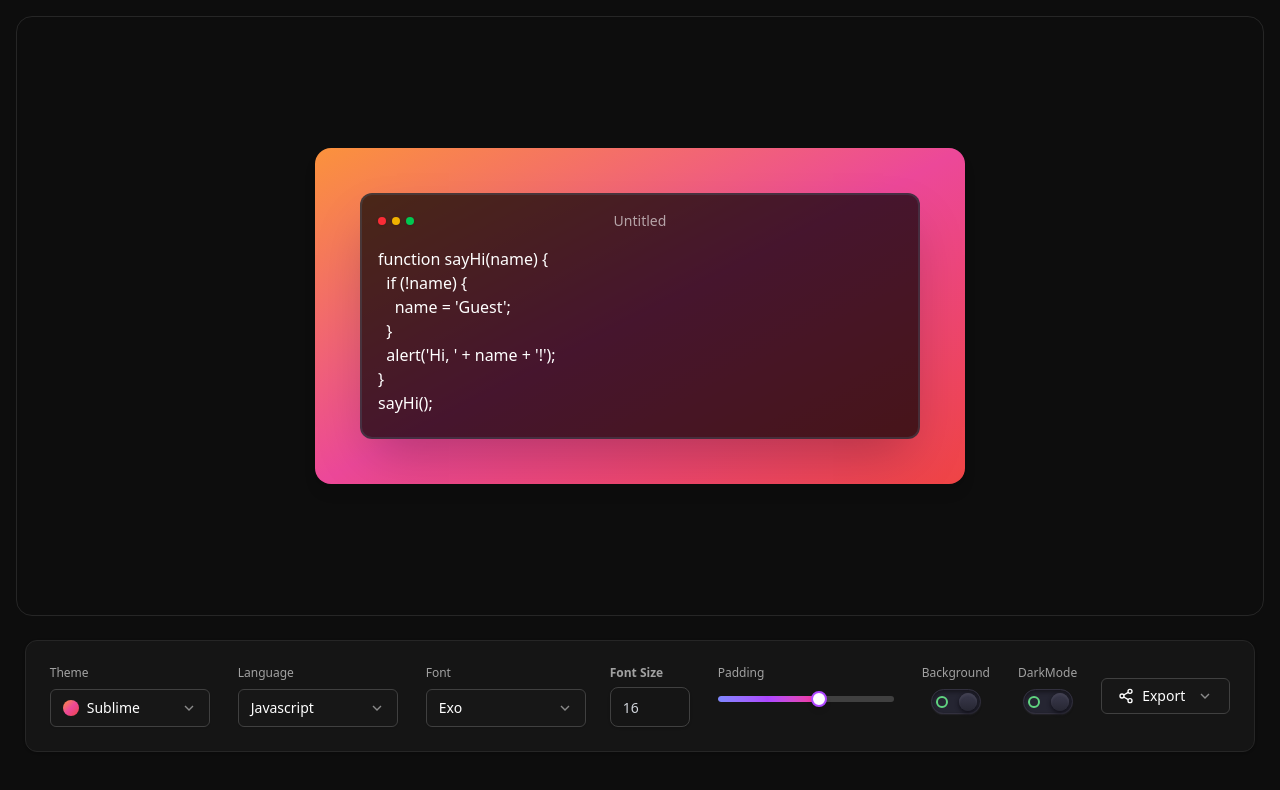
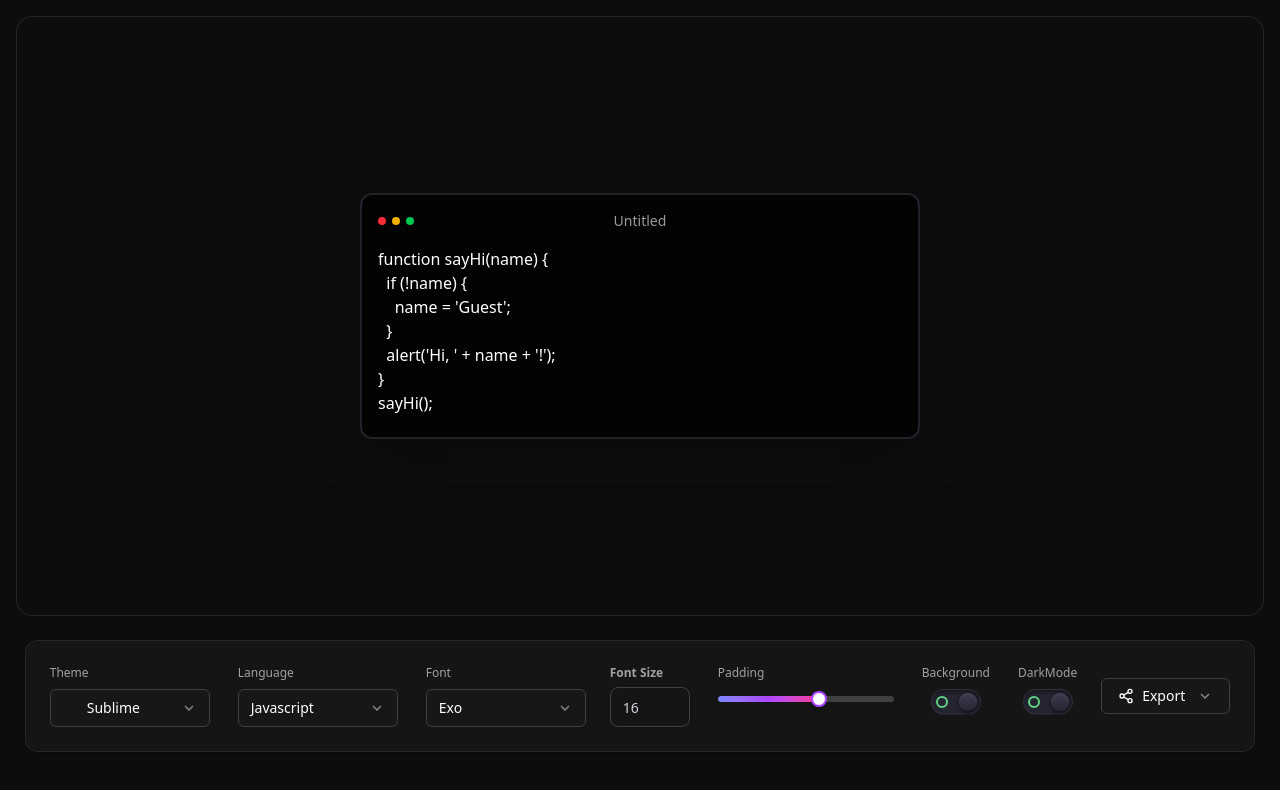
Before and after one commit to Nitesh47kumars/Snippix, a React (Vite) app: page / in a window 1280 px wide. Shown: the top 790 px of the page. Built offline with nearby package versions, Linux system fonts and the light colour scheme; a web font is replaced by a local one.

Commit message:
Working but Error cause of oklab

```diff
--- a/src/Components/GradientWrapper.jsx
+++ b/src/Components/GradientWrapper.jsx
@@ -1,23 +1,28 @@
-import React, { useContext } from 'react';
+import React, { useContext, forwardRef } from 'react';
 import { MyContext } from '../MyContext';
 
-const GradientWrapper = ({ children }) => {
+const GradientWrapper = forwardRef(({ children }, ref) => {
   const { state } = useContext(MyContext);
   const padding = `${state.value}px`;
 
-  // ✅ use inline CSS gradient instead of Tailwind classes
   const backgroundStyle = state.background
     ? { backgroundImage: state.theme }
     : { background: "transparent" };
 
   return (
     <div
+      ref={ref}
       className="max-w-[50rem] shadow-lg rounded-2xl overflow-hidden"
-      style={{ padding, ...backgroundStyle, backgroundSize: "cover", backgroundRepeat: "no-repeat" }}
+      style={{
+        padding,
+        ...backgroundStyle,
+        backgroundSize: "cover",
+        backgroundRepeat: "no-repeat",
+      }}
     >
       {children}
     </div>
   );
-};
+});
 
 export default GradientWrapper;
--- a/src/MyContext.jsx
+++ b/src/MyContext.jsx
@@ -6,7 +6,7 @@ const initialState = {
   value: 45,
   fontSize: 16,
   font: "fira",
-  theme: "linear-gradient(to bottom right, #fb923c, #ec4899, #ef4444)",
+  // theme: "linear-gradient(to bottom right, #fb923c, #ec4899, #ef4444)",
   mode: "dark",
   background: true,
   language: "javascript",
@@ -20,8 +20,8 @@ function reducer(state, action) {
       return { ...state, fontSize: action.payload };
     case "SET_FONT":
       return { ...state, font: action.payload };
-    case "SET_THEME":
-      return { ...state, theme: action.payload };
+    // case "SET_THEME":
+    //   return { ...state, theme: action.payload };
     case "SET_MODE":
       return { ...state, mode: action.payload };
     case "SET_BACKGROUND":
```
